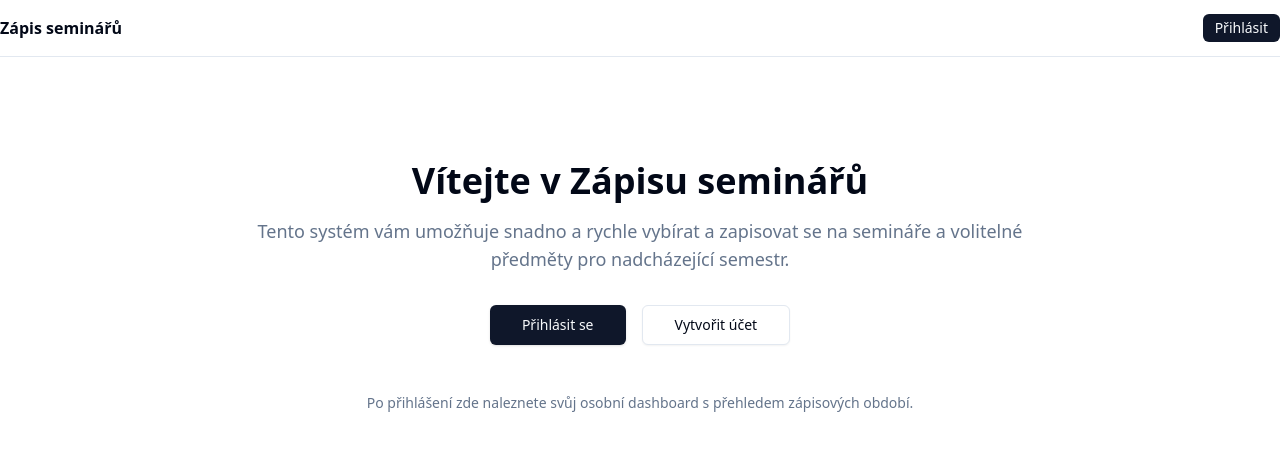
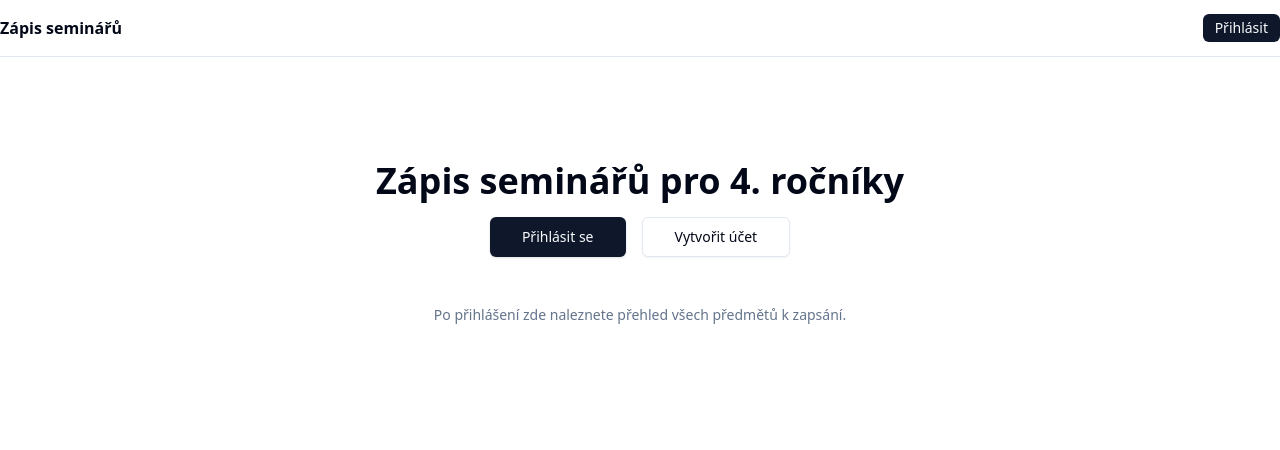
Before and after one commit to javor55/SeminarIS, a Next.js app: page / in a window 1280 px wide. Shown: the top 450 px of the page. Built offline with nearby package versions, Linux system fonts and the light colour scheme; no server answers.

Commit message:
zmena uvodniho textu

```diff
--- a/app/page.tsx
+++ b/app/page.tsx
@@ -28,11 +28,7 @@ export default function PublicHomePage() {
   // 🔥 Toto uvidí pouze nepřihlášení uživatelé
   return (
     <div className="container mx-auto max-w-3xl text-center py-20">
-      <h1 className="text-4xl font-bold mb-4">Vítejte v Zápisu seminářů</h1>
-      <p className="text-lg text-muted-foreground mb-8">
-        Tento systém vám umožňuje snadno a rychle vybírat a zapisovat se na
-        semináře a volitelné předměty pro nadcházející semestr.
-      </p> {/* 🔥 ZDE BYLA CHYBA (S-T) */}
+      <h1 className="text-4xl font-bold mb-4">Zápis seminářů pro 4. ročníky</h1>
       <div className="flex justify-center gap-4">
         <Button asChild size="lg">
           <Link href="/login">Přihlásit se</Link>
@@ -43,8 +39,7 @@ export default function PublicHomePage() {
       </div>
       <div className="mt-12 text-sm text-muted-foreground">
         <p>
-          Po přihlášení zde naleznete svůj osobní dashboard s přehledem
-          zápisových období.
+          Po přihlášení zde naleznete přehled všech předmětů k zapsání.
         </p>
       </div>
     </div>
```
Also changed, not shown: 1 other file (tests, documents, lock files or other folders).
